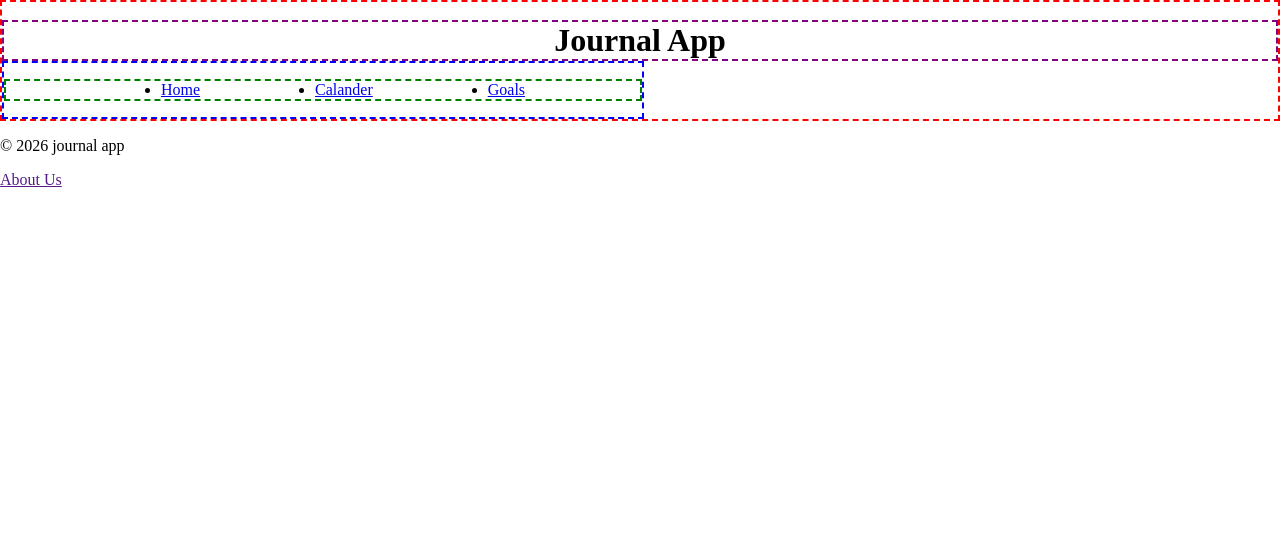
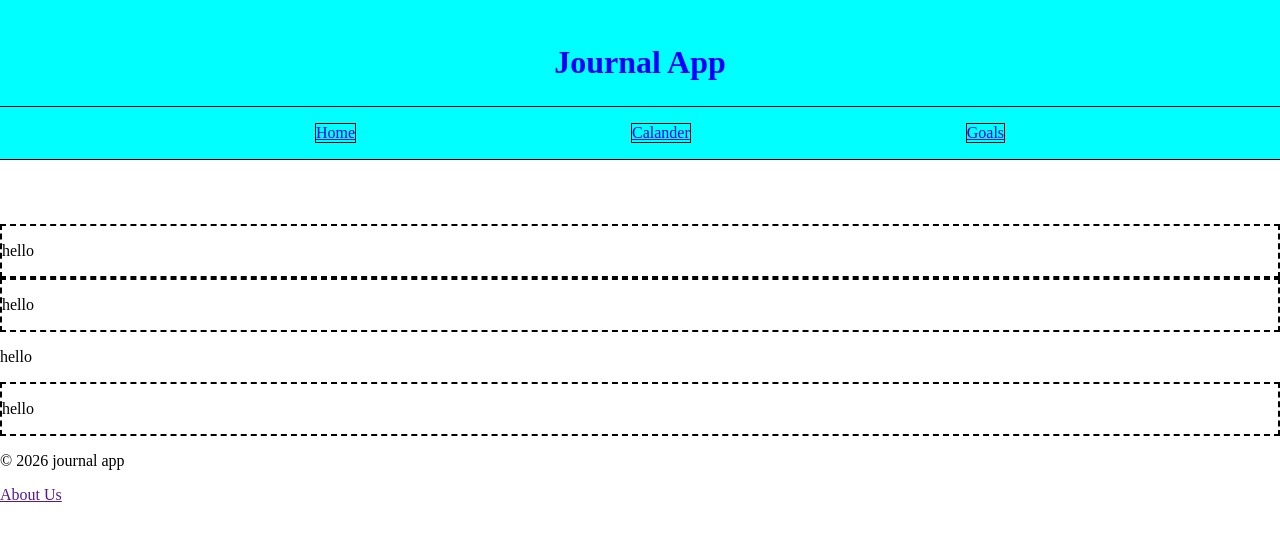
Before and after one commit to thomasgarrett455/CSE-310, a plain HTML site: page journal app/index.html in a window 1280 px wide. Drawn offline with Linux system fonts and the light colour scheme.

Commit message:
did just a bit of work, nothign too exciting

```diff
--- a/journal app/index.html
+++ b/journal app/index.html
@@ -20,10 +20,18 @@
         </nav>
     </header>
     <main>
-        <section id="aiPrompt"></section>
-        <section id="currGoals"></section>
-        <section id="journalEntry"></section>
-        <section id="addGoal"></section>
+        <section id="aiPrompt">
+            <p>hello</p>
+        </section>
+        <section id="currGoals">
+<p>hello</p>
+        </section>
+        <section id="journalEntry">
+<p>hello</p>
+        </section>
+        <section id="addGoal">
+<p>hello</p>
+        </section>
     </main>
     <footer class="site-footer">
         <p>&copy; 2026 journal app</p>
--- a/journal app/styles/frames/_header.css
+++ b/journal app/styles/frames/_header.css
@@ -1,23 +1,38 @@
+:root {
+    --color: cyan;
+}
+
+
 .site-header {
     text-align: center;
-    border: 2px dashed red;
+    background-color: var(--color);
+    border-bottom: 1px black solid;
 }
 
 .site-header h1 {
-    border: 2px dashed purple;
-    background-color: ;
+    background-color: var(--color);
+    color: blue;
+    padding: 2%;
+    border-bottom: 1px solid black;
     margin: 0 auto;
+}
+
+nav {
 
 }
 
-.site-header nav {
-    width: 50%;
-    border: 2px dashed blue;
+nav ul {
+    display: flex;
+    justify-content: space-evenly;
+
 }
 
-.site-header nav ul {
-    display: flex;
-    justify-content: space-evenly;
-    border: 2px dashed green;
+li {
+    list-style-type: none;
+    text-decoration:  none;
+    /* border: 2px dashed purple;   */
+
+    text-align: center;
+    border: 1px solid black;
 
 }
--- a/journal app/styles/pages/home.css
+++ b/journal app/styles/pages/home.css
@@ -0,0 +1,19 @@
+main {
+padding-top: 5%;
+}
+
+#aiPrompt {
+    border: 2px dashed black
+}
+
+#currGoals {
+    border: 2px dashed black
+}
+
+#journalEntries {
+    border: 2px dashed black
+}
+
+#addGoal {
+    border: 2px dashed black
+}
```
